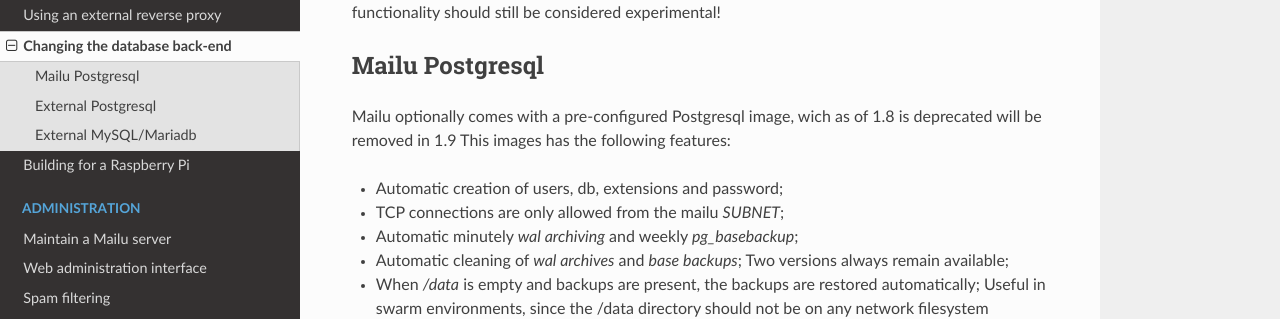
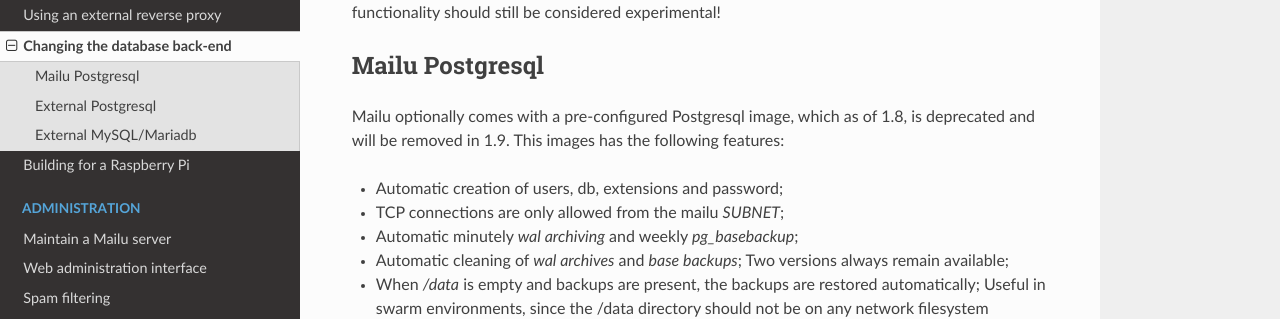
Before and after one commit to WillingDev0812/Mail-Management-Tool, a Sphinx documentation site: the page built from docs/database.rst, in a window 1280 px wide and 900 px high. Shown: the part 303-622 px from the top of the window. Built offline with Sphinx 7.4.7 and the Read the Docs theme 2.0.0, drawn with Linux system fonts in a browser that asks for light colours; formulas are drawn with MathJax 3.

Commit message:
Improve english
Co-authored-by: decentral1se <1991377+decentral1se@users.noreply.github.com>

```diff
--- a/docs/database.rst
+++ b/docs/database.rst
@@ -8,8 +8,8 @@ This functionality should still be considered experimental!
 Mailu Postgresql
 ----------------
 
-Mailu optionally comes with a pre-configured Postgresql image, wich as of 1.8 is deprecated
-will be removed in 1.9
+Mailu optionally comes with a pre-configured Postgresql image, which as of 1.8, is deprecated
+and will be removed in 1.9.
 This images has the following features:
 
 - Automatic creation of users, db, extensions and password;
```
